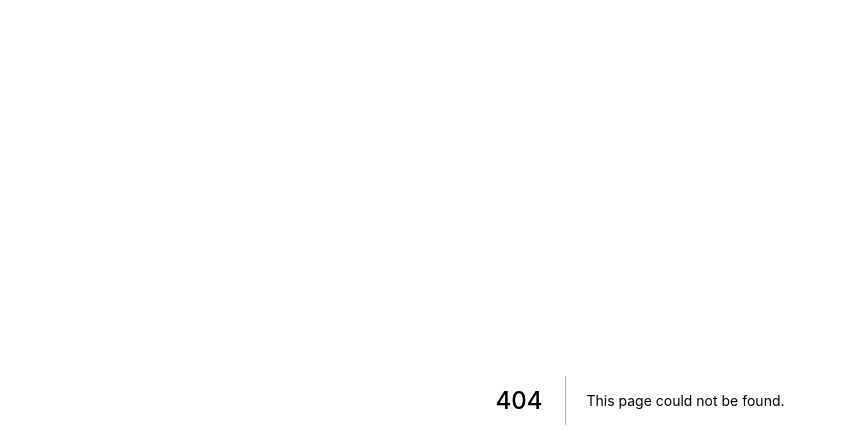
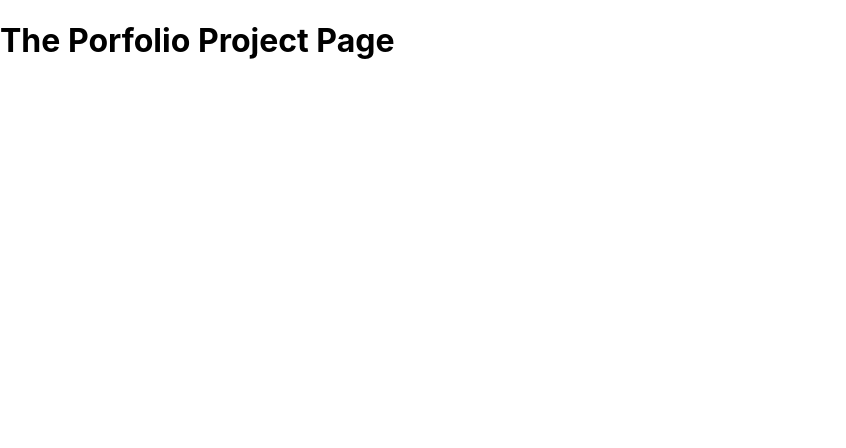
Before and after one commit to JulioAvalos/nextjs-course, a Next.js app: page /portfolio/1 in a window 1280 px wide. Before the commit this address had no page. Shown: the top 448 px of the page, without its empty margins (0-846 px from the left). Built offline with nearby package versions, Linux system fonts and the light colour scheme.

Commit message:
Adding dynamic paths & routes

```diff
--- /dev/null
+++ b/pages/portfolio/[projectid].js
@@ -0,0 +1,9 @@
+function PortfolioProjectPage () {
+    return (
+        <div>
+            <h1>The Porfolio Project Page</h1>
+        </div>
+    );
+}
+
+export default PortfolioProjectPage;
```
